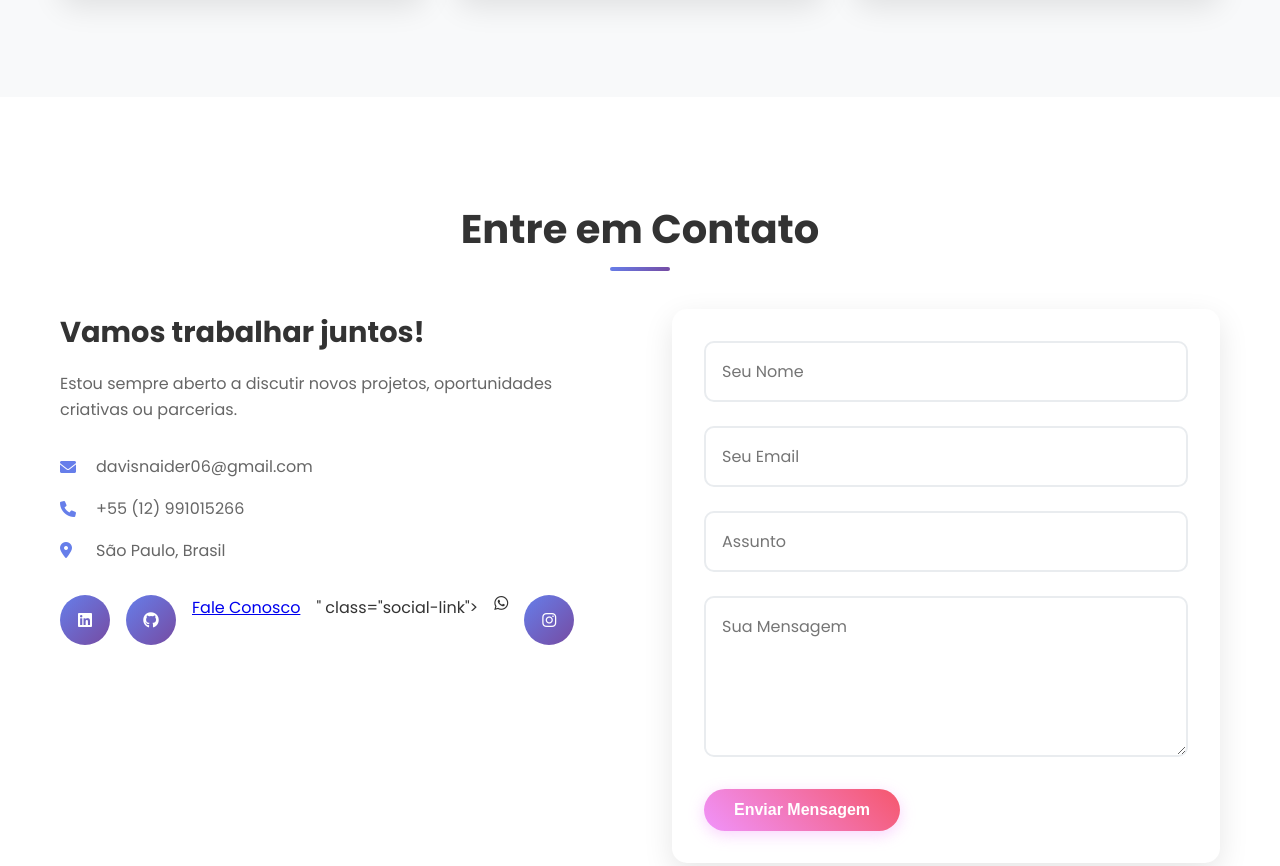
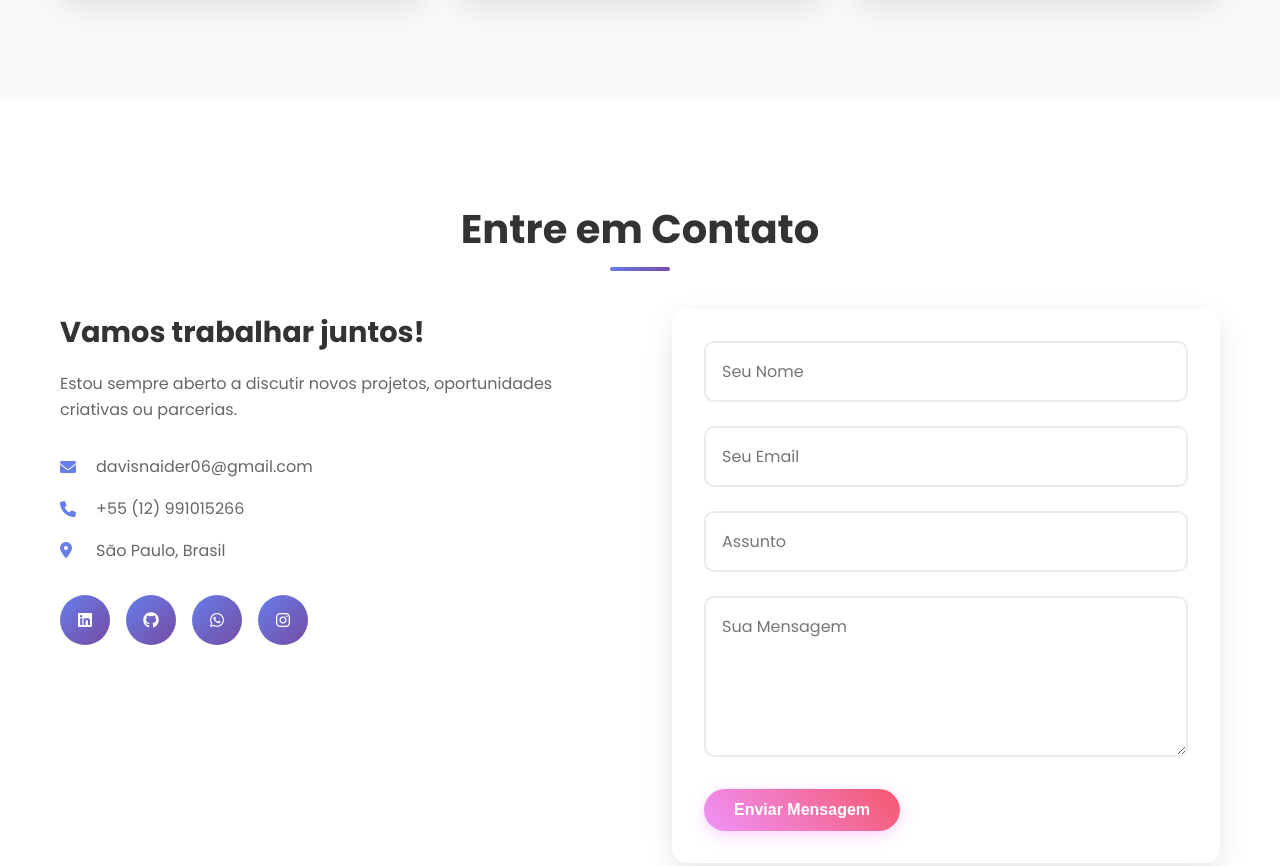
Before and after one commit to davisnaider06/portifolio-dev, a plain HTML site: page index.html in a window 1280 px wide. Shown: the part 3316-4182 px from the top of the page. Drawn offline with Linux system fonts and the light colour scheme.

Commit message:
arrumar links de redes sociais

```diff
--- a/index.html
+++ b/index.html
@@ -313,7 +313,7 @@
                     <div class="social-links">
                         <a href="https://www.linkedin.com/in/davi-s-a7a99432b/" class="social-link"><i class="fab fa-linkedin"></i></a>
                         <a href="https://github.com/davisnaider06 class="class ="social-link"><i class="fab fa-github"></i></a>
-                        <a href="https://wa.me/5512991015266?text=Ol%C3%A1%2C%20+gostaria+de+saber+mais+sobre+seu+trabalho">Fale Conosco</a>" class="social-link"><i class="fab fa-whatsapp"></i></a>
+                        <a href="https://wa.me/5512991015266?text=Ol%C3%A1%2C%20+gostaria+de+saber+mais+sobre+seu+trabalho"class ="social-link"><i class="fab fa-whatsapp"></i></a>
                         <a href="https://instagram.com/davisnaider06" class="social-link"><i class="fab fa-instagram"></i></a>
                     </div>
                 </div>
```
